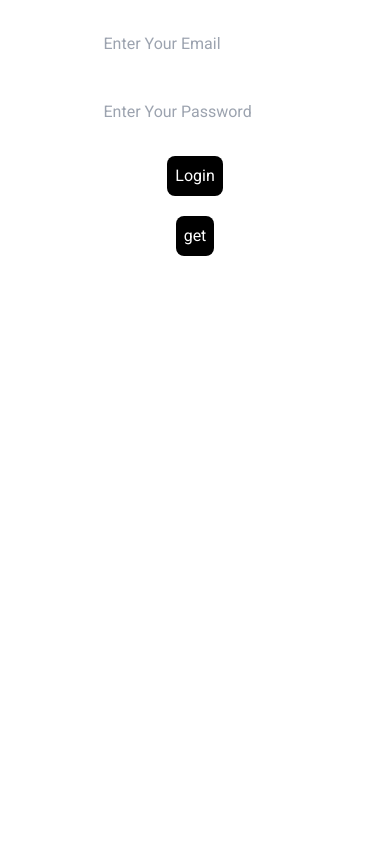
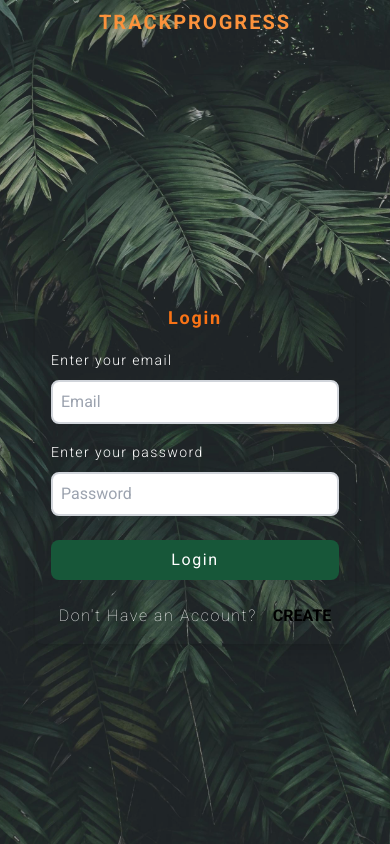
Before and after one commit to vallagenakisu/SystemProject, a React (Vite) app in the folder Job_Recommendation/: page /login in a window 390 px wide. Built offline with nearby package versions, Linux system fonts and the light colour scheme.

Commit message:
The Login page is fully designed with front end form validation and responsive design,Issue with the backend server

```diff
--- a/Job_Recommendation/src/Components/EmployeeDashBoard/Widgets.jsx
+++ b/Job_Recommendation/src/Components/EmployeeDashBoard/Widgets.jsx
@@ -10,7 +10,7 @@ const Widgets = () => {
     { title: "Meeting", start: new Date().toISOString(), allDay: true },
   ]);
   return (
-    <div className="w-full h-full overflow-hidden ml-12 my-4 px-8 py-8 rounded-lg bg-sidebarbgcolor ">
+    <div className="w-full h-full overflow-y-scroll no-scrollbar ml-12 my-4 px-8 py-8 rounded-lg bg-sidebarbgcolor ">
       <div className="flex flex-col">
         {/* Heading Section of Widgtes */}
         <div className="font-semibold tracking-widest text-xl flex flex-col">
@@ -21,7 +21,7 @@ const Widgets = () => {
         </div>
 
         {/* Tasks Section of Widgets */}
-        <div className="mt-7 grid grid-cols-4 gap-10 text-white">
+        <div className="mt-2 grid grid-cols-4 gap-10 text-white">
           <div className="bg-black border-primaryfontcolor p-4 rounded-xl shadow-xl transform transition-all duration-300 hover:bg-gradientcolor hover:scale-105 hover:shadow-2xl hover:shadow-black">
             <div className="flex flex-row justify-center items-center gap-16">
               <div className="font-extralight text-sm tracking-widest flex flex-row">
@@ -69,9 +69,9 @@ const Widgets = () => {
           </div>
         </div>
 
-        <div className="mt-7 grid grid-cols-2 gap-10">
+        <div className="mt-7 h-96 overflow-scroll no-scrollbar flex flex-row gap-10">
           {/* To Do List of Widgets */}
-          <div className="bg-sidebarbgcolor w-3/4 h-40  rounded-xl ">
+          <div className="bg-sidebarbgcolor w-3/4 h-40  rounded-xl flex-1 ">
             {/* Header Section of To do list */}
             <div className="flex flex-row justify-start items-center gap-4">
               <FontAwesomeIcon
@@ -83,7 +83,7 @@ const Widgets = () => {
               </div>
             </div>
             {/* To Do card */}
-            <div className="bg-white mt-4 px-4 py-4 rounded-lg h-96 shadow-lg shadow-black border border-primaryfontcolor">
+            <div className="bg-white my-4 px-4 py-4 rounded-lg h-96 shadow-lg shadow-black border border-primaryfontcolor">
               <div className="flex justify-between items-center gap-5">
                 <div className="border-primaryfontcolor flex-grow">
                   <input
@@ -103,8 +103,8 @@ const Widgets = () => {
 
 
               {/* Scrollable container for the task list */}
-              <div className="mt-8 h-full overflow-y-auto pl-1 pr-2 ">
-                <div className="flex flex-col gap-4">
+              <div className="mt-8 h-60 overflow-y-auto pl-1 pr-2 ">
+                <div className="flex flex-col flex-wrap gap-4">
                   {/* Task Item 1 */}
                   <div className="flex flex-row items-center gap-2">
                     <FontAwesomeIcon
@@ -219,8 +219,8 @@ const Widgets = () => {
           </div>
 
           {/* Active Connected Users */}
-          <div>ACTIVE CONNECTED USERS</div>
-        </div>
+          <div className="flex-1">ACTIVE CONNECTED USERS</div>
+          </div>
       </div>
     </div>
   );
--- /dev/null
+++ b/Job_Recommendation/src/Components/LoginPage/logincomponent.jsx
@@ -0,0 +1,11 @@
+import React from 'react'
+
+const logincomponent = () => {
+  return (
+    <div>
+
+    </div>
+  )
+}
+
+export default logincomponent
--- a/Job_Recommendation/src/index.css
+++ b/Job_Recommendation/src/index.css
@@ -1,10 +1,22 @@
-@import url('https://fonts.googleapis.com/css2?family=Montserrat:ital,wght@0,100..900;1,100..900&family=Outfit:wght@100..900&family=Poppins:ital,wght@0,100;0,200;0,300;0,400;0,500;0,600;0,700;0,800;0,900;1,100;1,200;1,300;1,400;1,500;1,600;1,700;1,800;1,900&family=Roboto:ital,wght@0,100;0,300;0,400;0,500;0,700;0,900;1,100;1,300;1,400;1,500;1,700;1,900&display=swap');
+@import url("https://fonts.googleapis.com/css2?family=Montserrat:ital,wght@0,100..900;1,100..900&family=Outfit:wght@100..900&family=Poppins:ital,wght@0,100;0,200;0,300;0,400;0,500;0,600;0,700;0,800;0,900;1,100;1,200;1,300;1,400;1,500;1,600;1,700;1,800;1,900&family=Roboto:ital,wght@0,100;0,300;0,400;0,500;0,700;0,900;1,100;1,300;1,400;1,500;1,700;1,900&display=swap");
 
 @tailwind base;
 @tailwind components;
 @tailwind utilities;
+/* add the code bellow */
+@layer utilities {
+  /* Hide scrollbar for Chrome, Safari and Opera */
+  .no-scrollbar::-webkit-scrollbar {
+    display: none;
+  }
+  /* Hide scrollbar for IE, Edge and Firefox */
+  .no-scrollbar {
+    -ms-overflow-style: none; /* IE and Edge */
+    scrollbar-width: none; /* Firefox */
+  }
+}
 /* @import '@fontawesome/fontawesome-free/css/all.min.css'; */
 
-*{
+* {
   font-family: "Roboto", sans-serif;
 }
--- a/Job_Recommendation/src/views/Login.jsx
+++ b/Job_Recommendation/src/views/Login.jsx
@@ -1,37 +1,150 @@
-import React, { useRef } from 'react'
-import axiosClient from '../axios-client';
-import { useStateContext } from '../contexts/ContextProvider';
+import React, { useRef, useState } from "react";
+import { useStateContext } from "../contexts/ContextProvider";
+import axiosClient from "../axios-client";
+
 const Login = () => {
   const email = useRef();
   const pass = useRef();
+  const { setUser, setToken } = useStateContext();
+  const {message,setMesasage} = useState(null);
 
-  const {user, token, setUser,setToken} = useStateContext();
+  const [errors, setErrors] = useState({
+    email: "",
+    password: "",
+  });
 
-  const onSubmit = (e) => {
+  const handleSubmit = (e) => {
     e.preventDefault();
+
+    // Reset errors
+    setErrors({
+      email: "",
+      password: "",
+    });
+
+    const emailValue = email.current.value.trim();
+    const passwordValue = pass.current.value.trim();
+
+    if (!emailValue) {
+      setErrors((prev) => ({
+        ...prev,
+        email: "Email is required.",
+      }));
+      email.current.focus();
+      return;
+    }
+
+    if (!passwordValue) {
+      setErrors((prev) => ({
+        ...prev,
+        password: "Password is required.",
+      }));
+      pass.current.focus();
+      return;
+    }
+
     const data = {
-      email: email.current.value,
-      password: pass.current.value
-    }
-    axiosClient.post('/login', data).then((response) => {
-      console.log(response.data.user);
-      console.log(response.data.token);
-      setToken(response.data.token);
-      setUser(response.data.user);
+      email: emailValue,
+      password: passwordValue,
+    };
 
-    }).catch((error) => {
-      console.log(error.response.data);
-    });
-  }
+    axiosClient
+      .post("/login", data)
+      .then((response) => {
+        console.log(response.data.user);
+        console.log(response.data.token);
+        setToken(response.data.token);
+        setUser(response.data.user);
+      })
+      .catch((error) => {
+        setMesasage(error.response.data);
+      });
+  };
 
   return (
-    <div className='flex flex-col justify-center p-5 items-center gap-5  ' >
-      <input ref={email} className='m-1 p-2 rounded-lg'  type="email" placeholder='Enter Your Email' />
-      <input ref={pass} className='m-1 p-2 rounded-lg' type="password" placeholder='Enter Your Password' />
-      <button onClick={onSubmit} className='bg-black text-white p-2 rounded-lg' >Login</button>
-      <button className='bg-black text-white p-2 rounded-lg' >get</button>
+    <div className="bg-[url('/Images/bgimagelogin.jpg')] bg-cover bg-center sm:bg-contain lg:bg-cover h-screen relative overflow-hidden">
+      {/* Overlay */}
+      <div className="absolute inset-0 bg-white bg-opacity-10 z-0"></div>
+
+      {/* Header */}
+      <div className="text-orange-400 px-4 sm:px-6 py-2 font-bold tracking-widest text-center text-xl sm:text-2xl md:text-3xl lg:text-4xl relative z-10">
+        TRACKPROGRESS
+      </div>
+
+      {/* Login Form */}
+      <div className="flex justify-center items-center h-screen relative z-10">
+        <div className="p-4 sm:p-6 md:p-8 lg:p-10 rounded-lg sm:bg-white sm:bg-opacity-60 shadow-lg max-w-xs sm:max-w-md md:max-w-lg">
+          <h2 className="text-orange-500 text-lg sm:text-xl md:text-2xl font-semibold tracking-widest text-center mb-4">
+            Login
+          </h2>
+          {message && (<div className="text-red-500 text-sm">{message}</div>)}
+          <form onSubmit={handleSubmit}>
+            <div className="mt-3">
+              <label
+                htmlFor="email"
+                className="text-white text-sm sm:text-base font-light tracking-widest"
+              >
+                Enter your email
+              </label>
+              <input
+                ref={email}
+                type="text"
+                name="email"
+                placeholder="Email"
+                className={`w-full mt-2 p-2 rounded-lg border-2 ${
+                  errors.email
+                    ? "border-red-500 focus:border-red-500"
+                    : "border-gray-300 focus:border-primaryfontcolor"
+                } focus:ring-primaryfontcolor focus:outline-none`}
+              />
+              {errors.email && (
+                <p className="text-red-500 text-xs mt-1">{errors.email}</p>
+              )}
+            </div>
+            <div className="mt-4">
+              <label
+                htmlFor="password"
+                className="text-white text-sm sm:text-base font-light tracking-widest"
+              >
+                Enter your password
+              </label>
+              <input
+                ref={pass}
+                type="password"
+                name="password"
+                placeholder="Password"
+                className={`w-full mt-2 p-2 rounded-lg border-2 ${
+                  errors.password
+                    ? "border-red-500 focus:border-red-500"
+                    : "border-gray-300 focus:border-primaryfontcolor"
+                } focus:ring-primaryfontcolor focus:outline-none`}
+              />
+              {errors.password && (
+                <p className="text-red-500 text-xs mt-1">{errors.password}</p>
+              )}
+            </div>
+            <div className="mt-6 flex justify-center">
+              <button
+                type="submit"
+                className="w-full sm:w-auto px-6 py-2 bg-primaryfontcolor text-white rounded-lg tracking-widest hover:bg-primaryfontcolor-dark transition"
+              >
+                Login
+              </button>
+            </div>
+          </form>
+
+          <div className="mt-6 flex justify-center gap-4">
+            <h3 className="font-extralight tracking-widest text-white">
+              Don't Have an Account?
+            </h3>
+            <div className="font-bold cursor-pointer hover:text-primaryfontcolor hover:scale-125 ease-in-out duration-300">
+              CREATE
+            </div>
+          </div>
+        </div>
+      </div>
     </div>
-  )
-}
+  );
+};
 
-export default Login
+export default Login;
--- a/Job_Recommendation/tailwind.config.js
+++ b/Job_Recommendation/tailwind.config.js
@@ -2,12 +2,7 @@
 export default {
   content: ["./index.html", "./src/**/*.{js,ts,jsx,tsx}"],
   theme: {
-    screens: {
-      small: "200px",
-      med: "768px",
-      large: "1000px",
-      xl: "1280px",
-    },
+
     extend: {
       colors: {
         sidebarbgcolor: "#f7f7f7",
```
Also changed, not shown: Job_Recommendation/public/Images/bgimagelogin.jpg (added), 1 other file (tests, documents, lock files or other folders).
